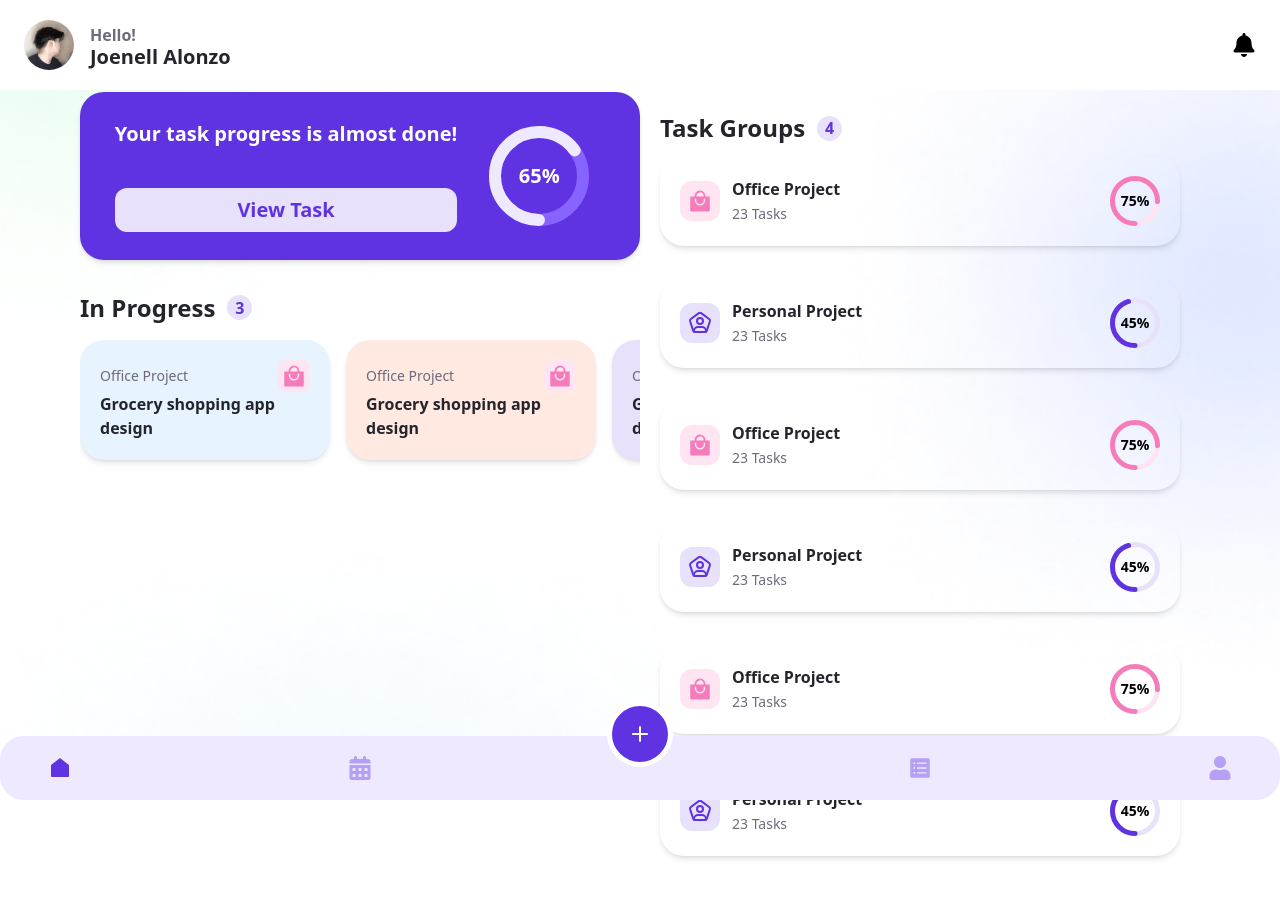
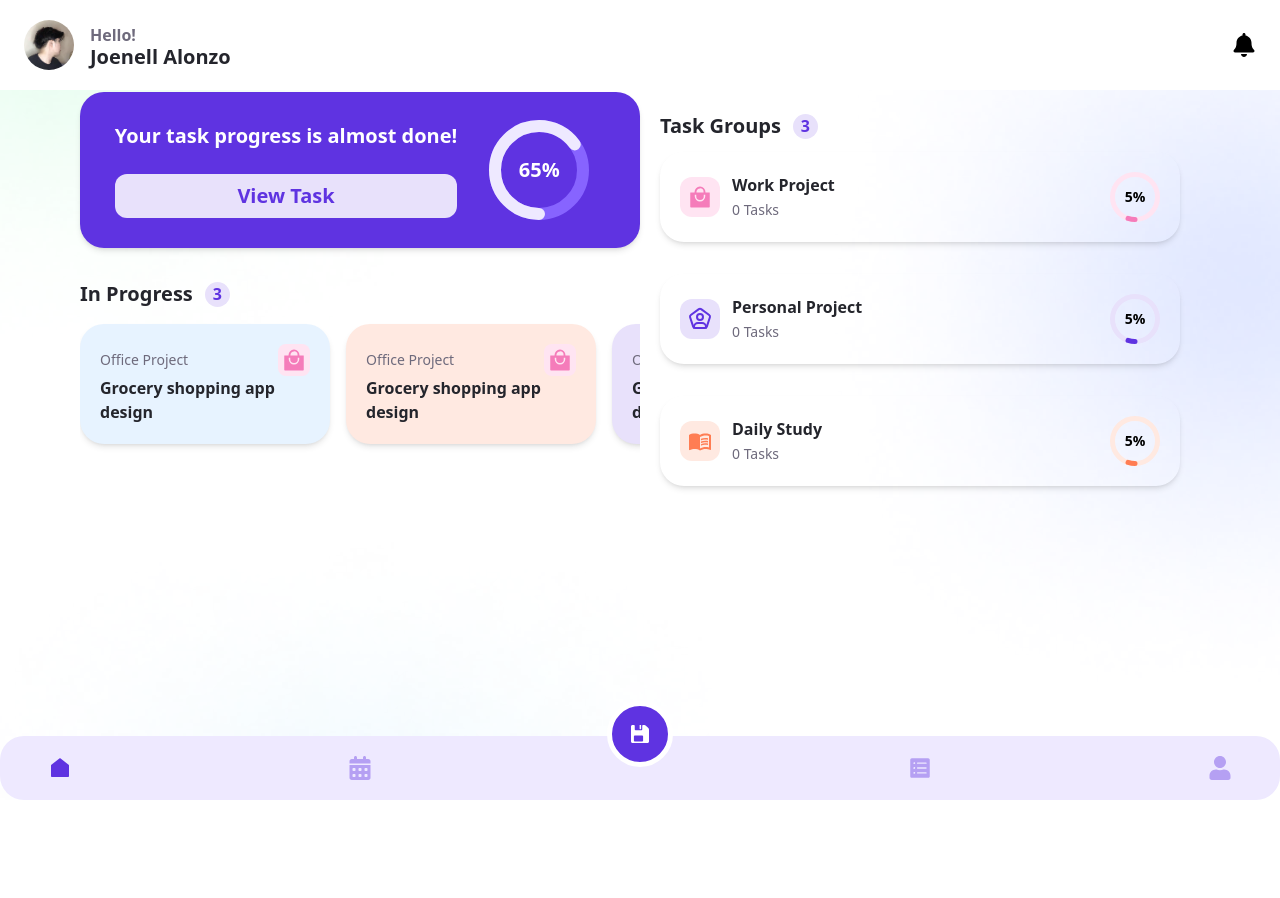
Before and after one commit to alonzojoe/React-TS-Task-Management, a React (Vite) app: page /home in a window 1280 px wide. Shown: the top 898 px of the page. After the commit the page ends 800 px from the top, so only its background shows below. Built offline with nearby package versions, Linux system fonts and the light colour scheme.

Commit message:
feat: create constant Categories define types, Create component  TaskGroup that will accept individual obj of Categories, define propsTypes

```diff
--- /dev/null
+++ b/src/constants/categories.ts
@@ -0,0 +1,35 @@
+
+import { Category } from "../types/Categories";
+import { IoBagHandleSharp } from "react-icons/io5";
+import { TbUserPentagon } from "react-icons/tb";
+import { MdOutlineMenuBook } from "react-icons/md";
+
+export const CATEGORIES: Category[] = [
+    {
+        id: 1,
+        name: 'Work Project',
+        icon: IoBagHandleSharp,
+        classColor: 'text-darkPink',
+        classBgColor: 'bg-lightPink',
+        color: '#F57CBA',
+        bgColor: '#FFE4F2'
+    },
+    {
+        id: 2,
+        name: 'Personal Project',
+        icon: TbUserPentagon,
+        classColor: 'text-primary',
+        classBgColor: 'bg-lightPrimary',
+        color: '#5F33E1',
+        bgColor: '#E8E1FB'
+    },
+    {
+        id: 3,
+        name: 'Daily Study',
+        icon: MdOutlineMenuBook,
+        classColor: 'text-darkOrange',
+        classBgColor: 'bg-lightOrange',
+        color: '#FF7D53',
+        bgColor: '#FFE9E1'
+    },
+]
--- a/src/index.css
+++ b/src/index.css
@@ -8,7 +8,7 @@
   }
 
   .secondary-btn {
-    @apply inline-block bg-lightPrimary text-primary px-8 rounded-xl font-semibold hover:bg-white duration-200;
+    @apply inline-block bg-lightPrimary text-primary rounded-xl font-bold hover:bg-white duration-200;
   }
 
   .sm-btn {
--- a/src/layouts/AppLayout.tsx
+++ b/src/layouts/AppLayout.tsx
@@ -8,7 +8,7 @@ import { IoIosListBox } from "react-icons/io";
 import { FaUser } from "react-icons/fa";
 import { FiPlus } from "react-icons/fi";
 import { PiArrowLeftFill } from "react-icons/pi";
-
+import { IoIosSave } from "react-icons/io";
 import BackgroundImg from "../assets/images/background.png";
 import Avatar from "../assets/images/avatar.jpg";
 
@@ -26,11 +26,11 @@ const AppLayout = () => {
     };
     getNavbarHeight();
     window.addEventListener("resize", getNavbarHeight);
-
+    console.log("useEffect runs");
     return () => {
       window.removeEventListener("resize", getNavbarHeight);
     };
-  }, []);
+  }, [pathname]);
 
   const Header: JSX.Element = (
     <div className="flex items-center justify-between text-2xl">
@@ -146,7 +146,7 @@ function MenuBar() {
           to="/home/task/create"
           className="absolute border-white border-[5px] left-1/2 -translate-x-1/2 -top-[55px] s-[60px] p-4 bg-primary rounded-full flex items-center justify-center"
         >
-          <FiPlus className="text-2xl text-white" />
+          <IoIosSave className="text-2xl text-white" />
         </Link>
         <span></span>
         <Link to="/home/task/lists">
--- a/src/pages/Dashboard/Dashboard.tsx
+++ b/src/pages/Dashboard/Dashboard.tsx
@@ -1,15 +1,17 @@
 import Card from "../../components/UI/Card";
 import CircularProgressBar from "../../components/UI/CircularProgressBar";
+import TaskGroup from "./components/TaskGroup";
 import { IoBagHandleSharp } from "react-icons/io5";
-import { TbUserPentagon } from "react-icons/tb";
+import { CATEGORIES } from "../../constants/categories";
+
 const Dashboard = () => {
   return (
     <div className="container grid grid-cols-1 md:grid-cols-2 py-2">
       <div className="flex flex-col justify-center md:justify-start space-y-8">
         <Card background="bg-primary" width="w-full">
-          <div className="flex justify-center items-center gap-4 py-2">
+          <div className="flex justify-center items-center gap-4 p-2">
             <div className="space-y-6">
-              <h4 className="text-xl font-semibold mb-4 text-white !leading-snug">
+              <h4 className="text-xl font-semibold mb-0 text-white !leading-snug">
                 Your task progress is almost done!
               </h4>
               <button className="secondary-btn text-xl py-2 px-5 w-full">
@@ -30,7 +32,7 @@ const Dashboard = () => {
         </Card>
         <div>
           <div className="flex items-center gap-3">
-            <h2 className="text-left text-textPrimary font-bold text-2xl">
+            <h2 className="text-left text-textPrimary font-bold text-xl">
               In Progress
             </h2>
             <div className="w-[25px] h-[25px] p-2 font-bold text-primary bg-lightPrimary rounded-full flex items-center justify-center">
@@ -52,7 +54,7 @@ const Dashboard = () => {
                   </span>
                 </div>
                 <div className="flex items-center justify-between py-0">
-                  <h3 className="text-textPrimary text-md font-semibold !leading-6 text-wrap">
+                  <h3 className="text-textPrimary text-md font-bold !leading-6 text-wrap">
                     Grocery shopping app design
                   </h3>
                   <div></div>
@@ -70,7 +72,7 @@ const Dashboard = () => {
                   </span>
                 </div>
                 <div className="flex items-center justify-between py-0">
-                  <h3 className="text-textPrimary text-md font-semibold !leading-6 text-wrap">
+                  <h3 className="text-textPrimary text-md font-bold !leading-6 text-wrap">
                     Grocery shopping app design
                   </h3>
                   <div></div>
@@ -88,7 +90,7 @@ const Dashboard = () => {
                   </span>
                 </div>
                 <div className="flex items-center justify-between py-0">
-                  <h3 className="text-textPrimary text-md font-semibold !leading-6 text-wrap">
+                  <h3 className="text-textPrimary text-md font-bold !leading-6 text-wrap">
                     Grocery shopping app design
                   </h3>
                   <div></div>
@@ -100,170 +102,17 @@ const Dashboard = () => {
       </div>
       <div className="mt-5 mb-10 md:mx-5">
         <div className="flex items-center gap-3 mb-3">
-          <h2 className="text-left text-textPrimary font-bold text-2xl">
+          <h2 className="text-left text-textPrimary font-bold text-xl">
             Task Groups
           </h2>
           <div className="w-[25px] h-[25px] p-2 font-bold text-primary bg-lightPrimary rounded-full flex items-center justify-center">
-            4
+            {CATEGORIES.length}
           </div>
         </div>
         <div className="grid grid-cols-1 space-y-8">
-          <Card background="cardBg" shrink="shrink-0" width="w-[full]">
-            <div className="flex items-center justify-between">
-              <div className="flex items-center gap-3">
-                <span className="bg-lightPink p-2 rounded-xl">
-                  <IoBagHandleSharp className="text-2xl text-darkPink" />
-                </span>
-                <div>
-                  <h4 className="text-textPrimary text-md font-bold mb-0">
-                    Office Project
-                  </h4>
-                  <span className="text-textSecondary text-sm">23 Tasks</span>
-                </div>
-              </div>
-              <div>
-                <CircularProgressBar
-                  textColor="text-black"
-                  strokeColor="#FFE4F2"
-                  fillColor="#F57CBA"
-                  percentage={75}
-                  size={50}
-                  strokeWidth={5}
-                  textSize="text-sm"
-                />
-              </div>
-            </div>
-          </Card>
-          <Card background="cardBg" shrink="shrink-0" width="w-[full]">
-            <div className="flex items-center justify-between">
-              <div className="flex items-center gap-3">
-                <span className="bg-lightPrimary p-2 rounded-xl">
-                  <TbUserPentagon className="text-2xl text-primary" />
-                </span>
-                <div>
-                  <h4 className="text-textPrimary text-md font-bold mb-0">
-                    Personal Project
-                  </h4>
-                  <span className="text-textSecondary text-sm">23 Tasks</span>
-                </div>
-              </div>
-              <div>
-                <CircularProgressBar
-                  textColor="text-black"
-                  strokeColor="#E8E1FB"
-                  fillColor="#5F33E1"
-                  percentage={45}
-                  size={50}
-                  strokeWidth={5}
-                  textSize="text-sm"
-                />
-              </div>
-            </div>
-          </Card>
-          <Card background="cardBg" shrink="shrink-0" width="w-[full]">
-            <div className="flex items-center justify-between">
-              <div className="flex items-center gap-3">
-                <span className="bg-lightPink p-2 rounded-xl">
-                  <IoBagHandleSharp className="text-2xl text-darkPink" />
-                </span>
-                <div>
-                  <h4 className="text-textPrimary text-md font-bold mb-0">
-                    Office Project
-                  </h4>
-                  <span className="text-textSecondary text-sm">23 Tasks</span>
-                </div>
-              </div>
-              <div>
-                <CircularProgressBar
-                  textColor="text-black"
-                  strokeColor="#FFE4F2"
-                  fillColor="#F57CBA"
-                  percentage={75}
-                  size={50}
-                  strokeWidth={5}
-                  textSize="text-sm"
-                />
-              </div>
-            </div>
-          </Card>
-          <Card background="cardBg" shrink="shrink-0" width="w-[full]">
-            <div className="flex items-center justify-between">
-              <div className="flex items-center gap-3">
-                <span className="bg-lightPrimary p-2 rounded-xl">
-                  <TbUserPentagon className="text-2xl text-primary" />
-                </span>
-                <div>
-                  <h4 className="text-textPrimary text-md font-bold mb-0">
-                    Personal Project
-                  </h4>
-                  <span className="text-textSecondary text-sm">23 Tasks</span>
-                </div>
-              </div>
-              <div>
-                <CircularProgressBar
-                  textColor="text-black"
-                  strokeColor="#E8E1FB"
-                  fillColor="#5F33E1"
-                  percentage={45}
-                  size={50}
-                  strokeWidth={5}
-                  textSize="text-sm"
-                />
-              </div>
-            </div>
-          </Card>
-          <Card background="cardBg" shrink="shrink-0" width="w-[full]">
-            <div className="flex items-center justify-between">
-              <div className="flex items-center gap-3">
-                <span className="bg-lightPink p-2 rounded-xl">
-                  <IoBagHandleSharp className="text-2xl text-darkPink" />
-                </span>
-                <div>
-                  <h4 className="text-textPrimary text-md font-bold mb-0">
-                    Office Project
-                  </h4>
-                  <span className="text-textSecondary text-sm">23 Tasks</span>
-                </div>
-              </div>
-              <div>
-                <CircularProgressBar
-                  textColor="text-black"
-                  strokeColor="#FFE4F2"
-                  fillColor="#F57CBA"
-                  percentage={75}
-                  size={50}
-                  strokeWidth={5}
-                  textSize="text-sm"
-                />
-              </div>
-            </div>
-          </Card>
-          <Card background="cardBg" shrink="shrink-0" width="w-[full]">
-            <div className="flex items-center justify-between">
-              <div className="flex items-center gap-3">
-                <span className="bg-lightPrimary p-2 rounded-xl">
-                  <TbUserPentagon className="text-2xl text-primary" />
-                </span>
-                <div>
-                  <h4 className="text-textPrimary text-md font-bold mb-0">
-                    Personal Project
-                  </h4>
-                  <span className="text-textSecondary text-sm">23 Tasks</span>
-                </div>
-              </div>
-              <div>
-                <CircularProgressBar
-                  textColor="text-black"
-                  strokeColor="#E8E1FB"
-                  fillColor="#5F33E1"
-                  percentage={45}
-                  size={50}
-                  strokeWidth={5}
-                  textSize="text-sm"
-                />
-              </div>
-            </div>
-          </Card>
+          {CATEGORIES.map((category) => (
+            <TaskGroup category={category} taskCount={0} key={category.id} />
+          ))}
         </div>
       </div>
     </div>
--- /dev/null
+++ b/src/pages/Dashboard/components/TaskGroup.tsx
@@ -0,0 +1,52 @@
+import CircularProgressBar from "../../../components/UI/CircularProgressBar";
+import Card from "../../../components/UI/Card";
+import { Category } from "../../../types/Categories";
+import { FaCaretUp } from "react-icons/fa6";
+
+type TaskGroupProps = {
+  category: Category;
+  taskCount: number;
+};
+
+const TaskGroup = ({ category, taskCount = 0 }: TaskGroupProps) => {
+  const {
+    id,
+    name,
+    icon: Icon,
+    classColor,
+    classBgColor,
+    color,
+    bgColor,
+  } = category;
+
+  return (
+    <Card background="cardBg" shrink="shrink-0" width="w-[full]">
+      <div className="flex items-center justify-between" id={`category-${id}`}>
+        <div className="flex items-center gap-3">
+          <span className={`${classBgColor} p-2 rounded-xl`}>
+            <Icon className={`text-2xl ${classColor}`} />
+          </span>
+          <div>
+            <h4 className="text-textPrimary text-md font-bold mb-0">{name}</h4>
+            <span className="text-textSecondary text-sm">
+              {taskCount} Tasks
+            </span>
+          </div>
+        </div>
+        <div>
+          <CircularProgressBar
+            textColor="text-black"
+            strokeColor={bgColor}
+            fillColor={color}
+            percentage={5}
+            size={50}
+            strokeWidth={5}
+            textSize="text-sm"
+          />
+        </div>
+      </div>
+    </Card>
+  );
+};
+
+export default TaskGroup;
--- /dev/null
+++ b/src/types/Categories.ts
@@ -0,0 +1,10 @@
+import { ComponentType } from "react";
+export type Category = {
+    id: number;
+    name: string;
+    icon: ComponentType<{ className: string }>;
+    classColor: string;
+    classBgColor: string;
+    color: string;
+    bgColor: string;
+}
```
